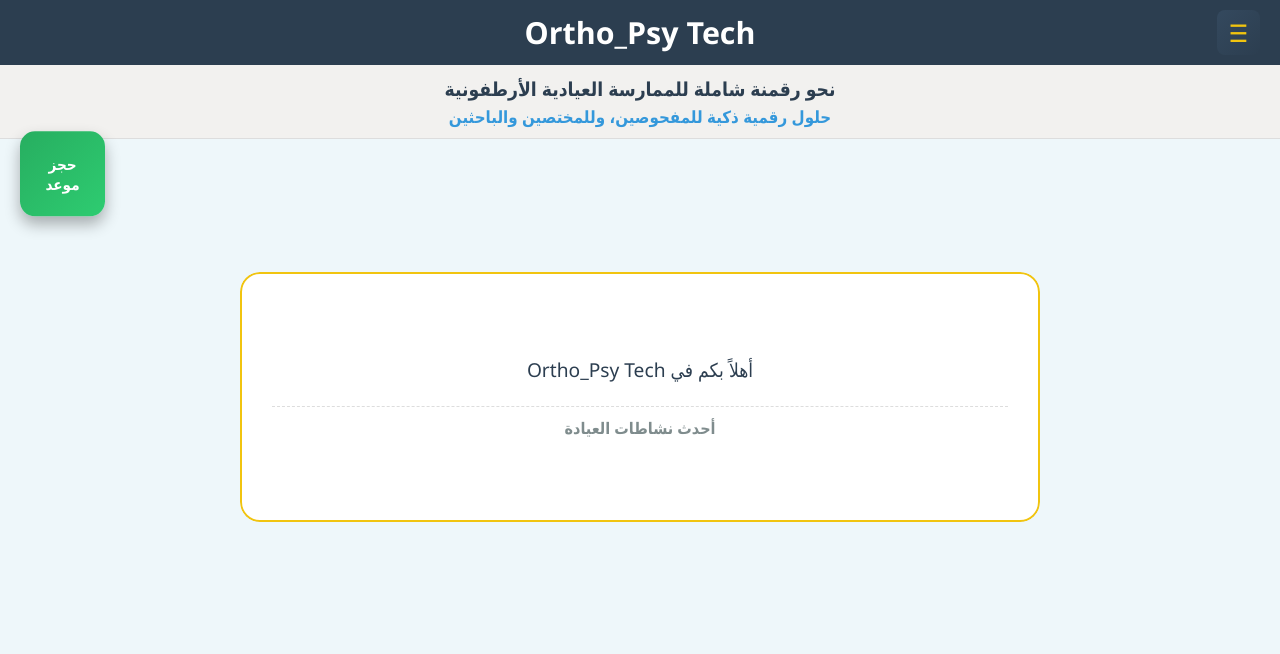
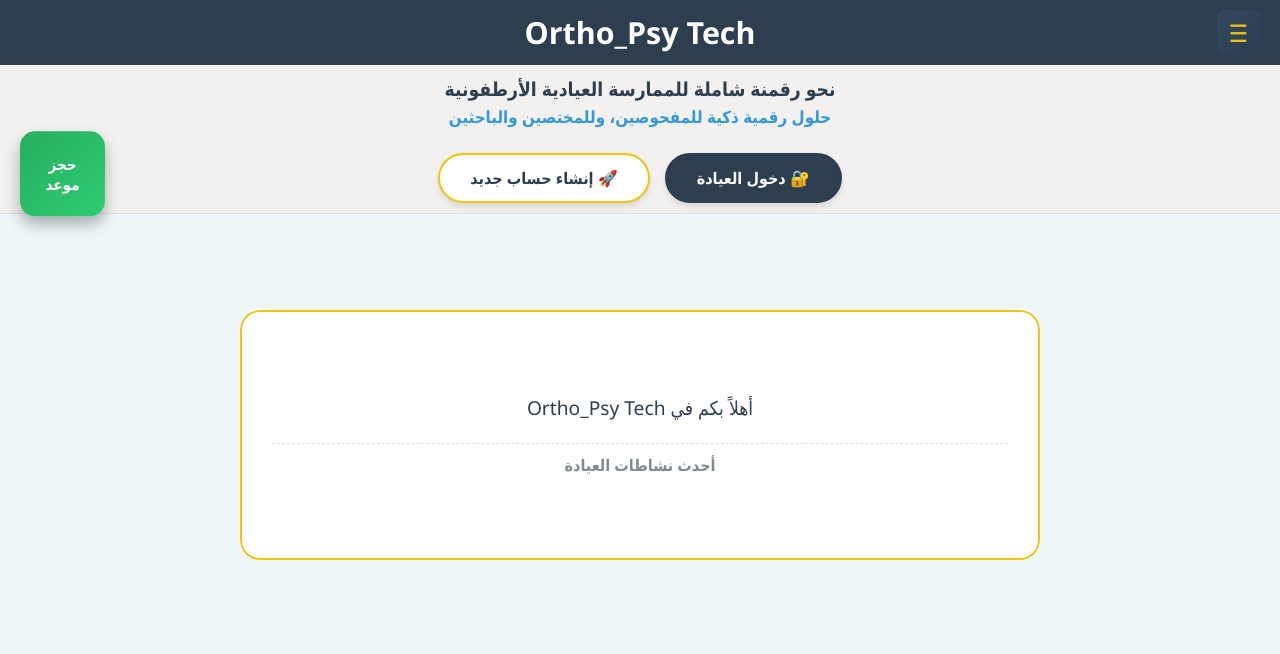
Before and after one commit to abd-orthopsy/Ortho_Psy_Tech, a Flask app: page / in a window 1280 px wide. Shown: the top 654 px of the page. Run offline with Flask 3, Linux system fonts and the light colour scheme; data that the repository does not hold is empty.

Commit message:
Update index.html

```diff
--- a/templates/index.html
+++ b/templates/index.html
@@ -118,6 +118,60 @@
             margin-bottom: 25px !important;
             font-size: 0.95rem !important;
         }
+    /* تنسيق حاوية الأزرار لتكون في المنتصف */
+        .auth-buttons-container {
+            margin-top: 25px;
+            display: flex;
+            gap: 15px;
+            justify-content: center;
+            flex-wrap: wrap;
+            animation: fadeInUp 1s ease-out;
+        }
+
+/* التصميم الأساسي للأزرار */
+        .main-btn {
+            text-decoration: none;
+            padding: 12px 30px;
+            border-radius: 50px; /* حواف دائرية بالكامل */
+            font-weight: bold;
+            font-size: 1rem;
+            transition: all 0.3s ease;
+            box-shadow: 0 4px 6px rgba(0,0,0,0.1);
+            display: inline-block;
+        }
+
+/* زر الدخول (داكن) */
+        .login-btn {
+            background-color: #2c3e50;
+            color: white;
+            border: 2px solid #2c3e50;
+        }
+
+        .login-btn:hover {
+            background-color: #34495e;
+            transform: translateY(-3px); /* يرتفع قليلاً للأعلى */
+            box-shadow: 0 6px 12px rgba(0,0,0,0.2);
+        }
+
+/* زر التسجيل (أبيض بحدود ذهبية) */
+        .register-btn {
+            background-color: white;
+            color: #2c3e50;
+            border: 2px solid #f1c40f;
+        }
+
+        .register-btn:hover {
+            background-color: #f1c40f; /* يصبح ذهبياً */
+            color: white;
+            transform: translateY(-3px);
+            box-shadow: 0 6px 12px rgba(241, 196, 15, 0.3);
+        }
+
+/* حركة ظهور ناعمة */
+        @keyframes fadeInUp {
+            from { opacity: 0; transform: translateY(20px); }
+            to { opacity: 1; transform: translateY(0); }
+        }
     </style>
 </head>
 <body>
@@ -132,6 +186,17 @@
     <div class="promo-zone">
         <h2>نحو رقمنة شاملة للممارسة العيادية الأرطفونية</h2>
         <p>حلول رقمية ذكية للمفحوصين، وللمختصين والباحثين</p>
+    <div class="auth-buttons-container" style="margin-top: 25px; display: flex; gap: 15px; justify-content: center; flex-wrap: wrap;">
+
+    <a href="/login" class="main-btn login-btn">
+        🔐 دخول العيادة
+    </a>
+
+    <a href="/register" class="main-btn register-btn">
+        🚀 إنشاء حساب جديد
+    </a>
+
+    </div>
     </div>
 
     <div id="mySidebar" class="sidebar">
```
